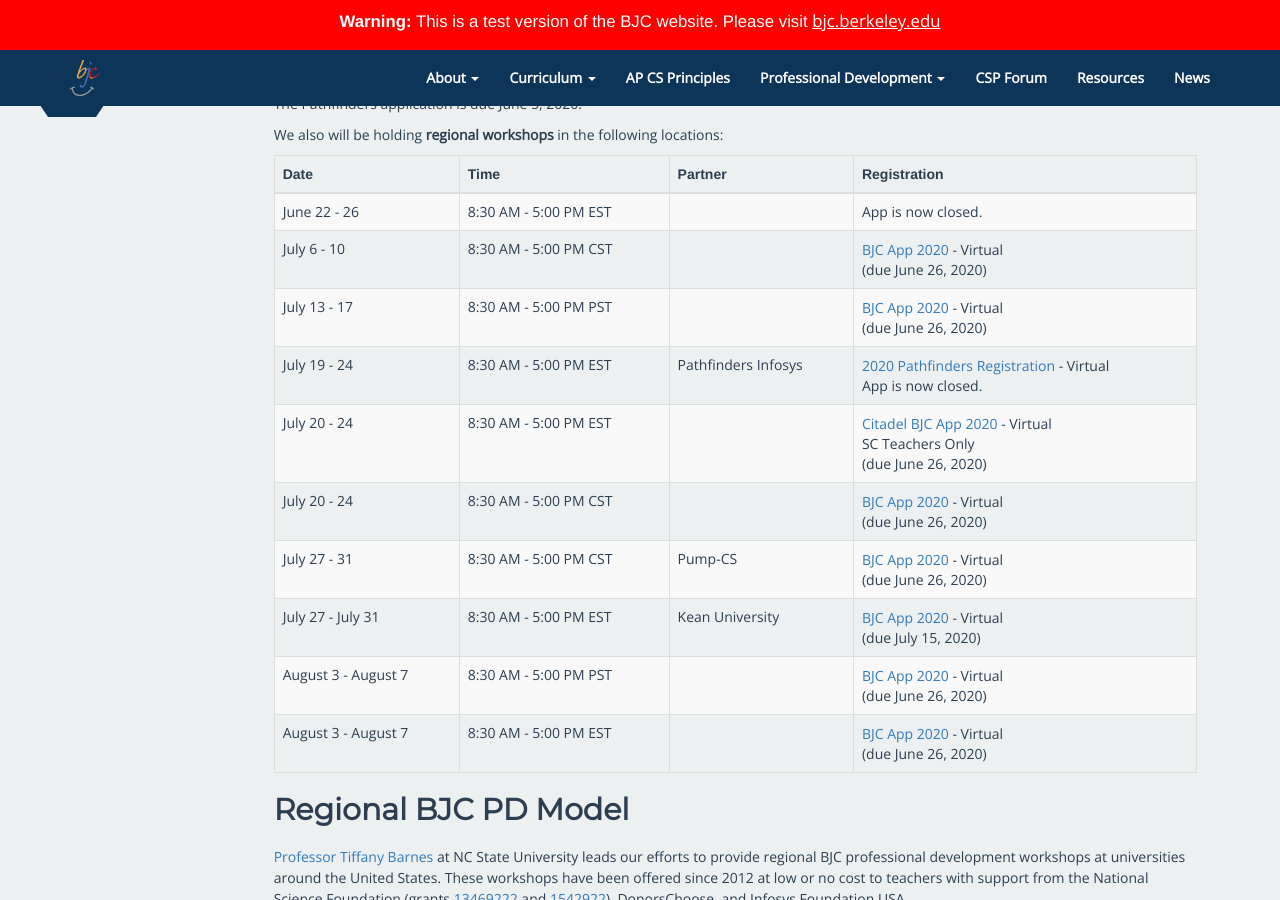
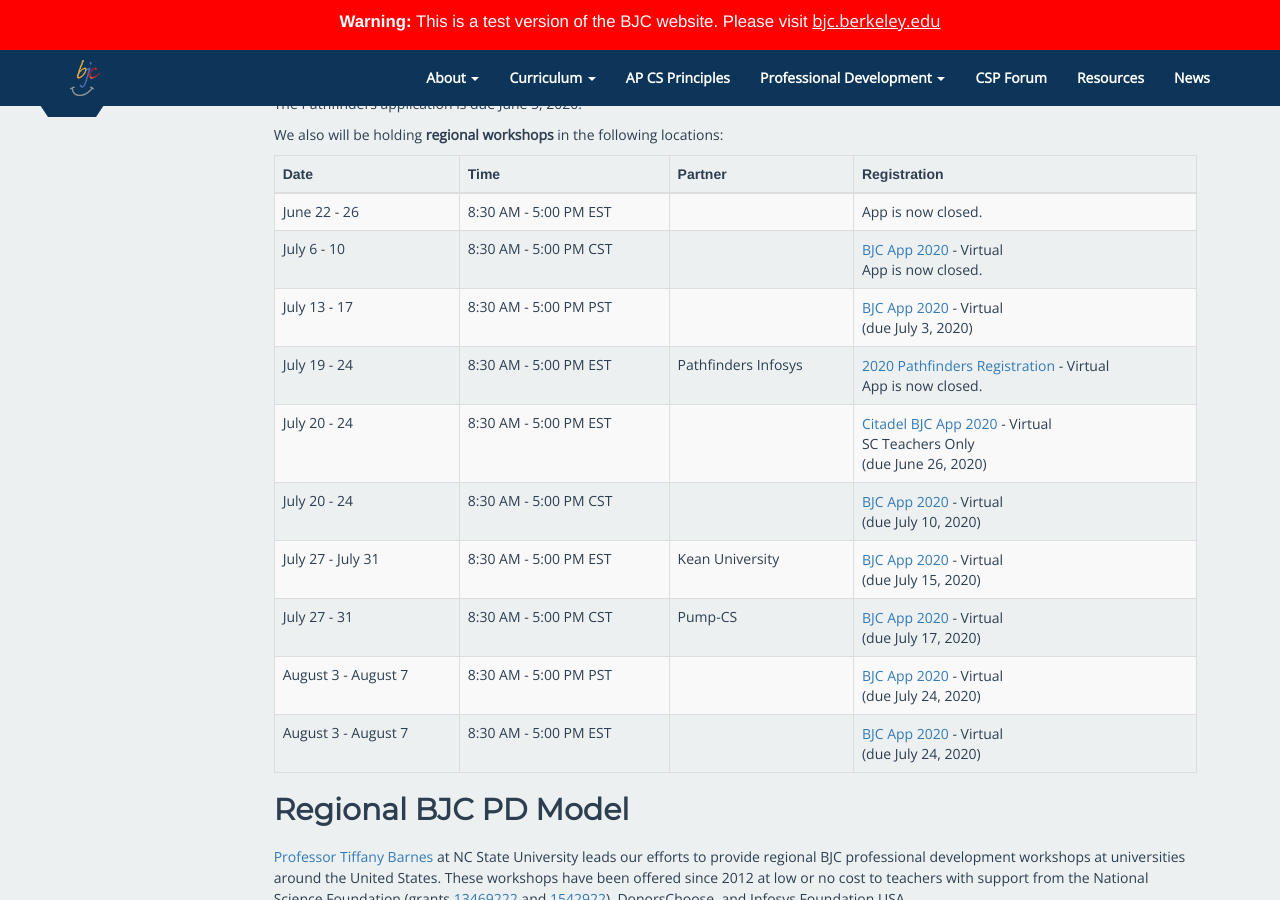
Before and after one commit to beautyjoy/beautyjoy.github.io, a Jekyll site: the page built from summer-pd/index.md, in a window 1280 px wide and 900 px high, scrolled down 597 px. Built offline with Jekyll 4.4.1, drawn with Linux system fonts in a browser that asks for light colours.

Commit message:
updated due dates

```diff
--- a/summer-pd/index.md
+++ b/summer-pd/index.md
@@ -76,14 +76,14 @@
     <td>8:30 AM - 5:00 PM CST</td>
     <td></td>
     <td><a href="https://bjc.link/pdapp20">BJC App 2020</a> - Virtual
-	<br>(due June 26, 2020)</td>
+	<br>App is now closed.</td>
   </tr>
   <tr>
     <td>July 13 - 17</td>
     <td>8:30 AM - 5:00 PM PST</td>
     <td></td>
     <td><a href="https://bjc.link/pdapp20">BJC App 2020</a> - Virtual
-	<br>(due June 26, 2020)</td>
+	<br>(due July 3, 2020)</td>
   </tr>
   <tr>
     <td>July 19 - 24</td>
@@ -105,14 +105,7 @@
     <td>8:30 AM - 5:00 PM CST</td>
     <td></td>
     <td><a href="https://bjc.link/pdapp20">BJC App 2020</a> - Virtual
-	<br>(due June 26, 2020)</td>
-  </tr>
-  <tr>
-    <td>July 27 - 31</td>
-    <td>8:30 AM - 5:00 PM CST</td>
-    <td>Pump-CS</td>
-    <td><a href="https://bjc.link/pdapp20">BJC App 2020</a> - Virtual
-	<br>(due June 26, 2020)</td>
+	<br>(due July 10, 2020)</td>
   </tr>
   <tr>
     <td>July 27 - July 31</td>
@@ -122,18 +115,25 @@
 	<br>(due July 15, 2020)</td>
   </tr>
   <tr>
+    <td>July 27 - 31</td>
+    <td>8:30 AM - 5:00 PM CST</td>
+    <td>Pump-CS</td>
+    <td><a href="https://bjc.link/pdapp20">BJC App 2020</a> - Virtual
+	<br>(due July 17, 2020)</td>
+  </tr>
+  <tr>
     <td>August 3 - August 7</td>
     <td>8:30 AM - 5:00 PM PST</td>
     <td></td>
     <td><a href="https://bjc.link/pdapp20">BJC App 2020</a> - Virtual
-	<br>(due June 26, 2020)</td>
+	<br>(due July 24, 2020)</td>
   </tr>
   <tr>
     <td>August 3 - August 7</td>
     <td>8:30 AM - 5:00 PM EST</td>
     <td></td>
     <td><a href="https://bjc.link/pdapp20">BJC App 2020</a> - Virtual
-	<br>(due June 26, 2020)</td>
+	<br>(due July 24, 2020)</td>
   </tr>
  </tbody>
 </table>
```
